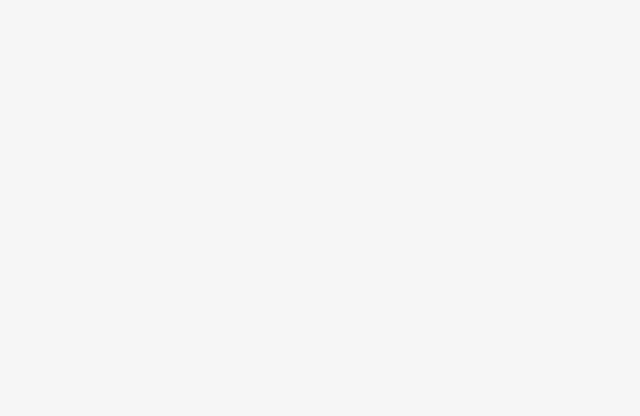
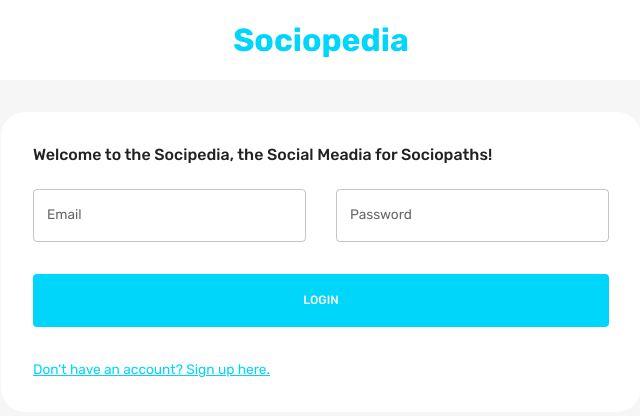
Before and after one commit to DEZester/MERN-app-web-social, a React (Create React App) app in the folder client/: page / in a window 1280 px wide. Shown: the top 416 px of the page, without its empty margins (319-959 px from the left). Built offline with nearby package versions, Linux system fonts and the light colour scheme.

Commit message:
Login page

```diff
--- a/client/src/index.js
+++ b/client/src/index.js
@@ -1,5 +1,5 @@
 import React from "react";
-import ReactDOM from "react-dom";
+import ReactDOM from "react-dom/client";
 import "./index.css";
 import App from "./App";
 import authReducer from "./state";
--- /dev/null
+++ b/client/src/scenens/loginPage/Form.jsx
@@ -0,0 +1,283 @@
+import { useState } from "react";
+import {
+  Box,
+  Button,
+  TextField,
+  useMediaQuery,
+  Typography,
+  useTheme,
+} from "@mui/material";
+import EditOutlinedIcon from "@mui/icons-material/EditOutlined";
+import { Formik } from "formik";
+import * as yup from "yup";
+import { Navigate, useNavigate } from "react-router-dom";
+import { useDispatch } from "react-redux";
+import { setLogin } from "state";
+import Dropzone from "react-dropzone";
+import FlexBetween from "components/FlexBetween";
+
+const registerSchema = yup.object().shape({
+  firstname: yup.string().required("required"),
+  lastName: yup.string().required("required"),
+  email: yup.string().email("invalid email").required("required"),
+  password: yup.string().required("required"),
+  location: yup.string().required("required"),
+  occupation: yup.string().required("required"),
+  picture: yup.string().required("required"),
+});
+
+const loginSchema = yup.object().shape({
+  email: yup.string().email("invalid email").required("required"),
+  password: yup.string().required("required"),
+});
+
+const initialValuesRegister = {
+  firstName: "",
+  lastName: "",
+  email: "",
+  password: "",
+  location: "",
+  occupation: "",
+  picture: "",
+};
+
+const initialValuesLogin = {
+  email: "",
+  password: "",
+};
+
+const Form = () => {
+  const [pageType, setPageType] = useState("login");
+  const { palette } = useTheme();
+  const dispatch = useDispatch();
+  const navigate = useNavigate();
+  const isNonMobile = useMediaQuery("(min-width: 600px)");
+  const isLogin = pageType === "login";
+  const isRegister = pageType === "register";
+
+  const register = async (values, onSubmitProps) => {
+    const formData = new FormData();
+    for (let value in values) {
+      formData.append(value, values[value]);
+    }
+    formData.append("picturePath", values.picture.name);
+
+    const savedUserResponse = await fetch(
+      "http://localhost:3001/auth/register",
+      {
+        method: "POST",
+        body: formData,
+      }
+    );
+    const savedUser = await savedUserResponse.json();
+    onSubmitProps.resetForm();
+
+    if (savedUser) {
+      setPageType("login");
+    }
+  };
+
+  const login = async (values, onSubmitProps) => {
+    const loggedInResponse = await fetch("http://localhost:3001/auth/login", {
+      method: "POST",
+      headers: { "Content-Type": "application/json" },
+      body: JSON.stringify(values),
+    });
+    const loggedIn = await loggedInResponse.json();
+    onSubmitProps.resetForm();
+    if (loggedIn) {
+      dispatch(
+        setLogin({
+          user: loggedIn.user,
+          token: loggedIn.token,
+        })
+      );
+      navigate("/home");
+    }
+  };
+
+  const handleFormSubmit = async (values, onSubmitProps) => {
+    if (isLogin) await login(values, onSubmitProps);
+    if (isRegister) await register(values, onSubmitProps);
+  };
+
+  return (
+    <Formik
+      onSubmit={handleFormSubmit}
+      initialValues={isLogin ? initialValuesLogin : initialValuesRegister}
+      validationSchema={isLogin ? loginSchema : registerSchema}
+    >
+      {({
+        values,
+        errors,
+        touched,
+        handleBlur,
+        handleChange,
+        handleSubmit,
+        setFieldValue,
+        resetForm,
+      }) => (
+        <form onSubmit={handleSubmit}>
+          <Box
+            display={"grid"}
+            gap={"30px"}
+            gridTemplateColumns={"repeat(4, minmax(0, 1fr))"}
+            sx={{
+              "&>div": { gridColumn: isNonMobile ? undefined : "span 4" },
+            }}
+          >
+            {isRegister && (
+              <>
+                <TextField
+                  label="First Name"
+                  onBlur={handleBlur}
+                  onChange={handleChange}
+                  value={values.firstName}
+                  name="firstName"
+                  error={
+                    Boolean(touched.firstName) && Boolean(errors.firstName)
+                  }
+                  helperText={touched.firstName && errors.firstName}
+                  sx={{
+                    gridColumn: "span 2",
+                  }}
+                />
+                <TextField
+                  label="Last Name"
+                  onBlur={handleBlur}
+                  onChange={handleChange}
+                  value={values.lastName}
+                  name="lastName"
+                  error={Boolean(touched.lastName) && Boolean(errors.lastName)}
+                  helperText={touched.lastName && errors.lastName}
+                  sx={{
+                    gridColumn: "span 2",
+                  }}
+                />
+                <TextField
+                  label="Location"
+                  onBlur={handleBlur}
+                  onChange={handleChange}
+                  value={values.location}
+                  name="location"
+                  error={Boolean(touched.location) && Boolean(errors.location)}
+                  helperText={touched.location && errors.location}
+                  sx={{
+                    gridColumn: "span 4",
+                  }}
+                />
+                <TextField
+                  label="Occupation"
+                  onBlur={handleBlur}
+                  onChange={handleChange}
+                  value={values.occupation}
+                  name="occupation"
+                  error={
+                    Boolean(touched.occupation) && Boolean(errors.occupation)
+                  }
+                  helperText={touched.occupation && errors.occupation}
+                  sx={{
+                    gridColumn: "span 4",
+                  }}
+                />
+                <Box
+                  gridColumn={"span 4"}
+                  border={`1px solid ${palette.neutral.medium}`}
+                  borderRadius={"5px"}
+                  p={"1rem"}
+                >
+                  <Dropzone
+                    acceptedFiles=".jpg,.jpeg,.png"
+                    multiple={false}
+                    onDrop={(acceptedFiles) =>
+                      setFieldValue("picture", acceptedFiles[0])
+                    }
+                  >
+                    {({ getRootProps, getInputProps }) => (
+                      <Box
+                        {...getRootProps()}
+                        border={`2px dashed ${palette.primary.main}`}
+                        p="1rem"
+                        sx={{ "&:hover": { cursor: "pointerr" } }}
+                      >
+                        <input {...getInputProps()} />
+                        {!values.picture ? (
+                          <p>Add Picture Here</p>
+                        ) : (
+                          <FlexBetween>
+                            <Typography>{values.picture.name}</Typography>
+                            <EditOutlinedIcon />
+                          </FlexBetween>
+                        )}
+                      </Box>
+                    )}
+                  </Dropzone>
+                </Box>
+              </>
+            )}
+
+            <TextField
+              label="Email"
+              onBlur={handleBlur}
+              onChange={handleChange}
+              value={values.email}
+              name="email"
+              error={Boolean(touched.email) && Boolean(errors.email)}
+              helperText={touched.email && errors.email}
+              sx={{
+                gridColumn: "span 2",
+              }}
+            />
+            <TextField
+              label="Password"
+              type="password"
+              onBlur={handleBlur}
+              onChange={handleChange}
+              value={values.password}
+              name="password"
+              error={Boolean(touched.password) && Boolean(errors.password)}
+              helperText={touched.password && errors.password}
+              sx={{
+                gridColumn: "span 2",
+              }}
+            />
+          </Box>
+
+          {/*BUTTONS */}
+          <Box>
+            <Button
+              fullWidth
+              type="submit"
+              sx={{
+                m: "2rem 0",
+                p: "1rem",
+                backgroundColor: palette.primary.main,
+                color: palette.background.default,
+                "&:hover": { color: palette.primary.main },
+              }}
+            >
+              {isLogin ? "LOGIN" : "REGISTER"}
+            </Button>
+            <Typography
+              onClick={() => {
+                setPageType(isLogin ? "register" : "login");
+                resetForm();
+              }}
+              sx={{
+                textDecoration: "underline",
+                color: palette.primary.main,
+                "&:hover": { cursor: "pointer", color: palette.primary.light },
+              }}
+            >
+              {isLogin
+                ? "Don't have an account? Sign up here."
+                : "Already have an account? Login here"}
+            </Typography>
+          </Box>
+        </form>
+      )}
+    </Formik>
+  );
+};
+
+export default Form;
--- a/client/src/scenens/loginPage/index.jsx
+++ b/client/src/scenens/loginPage/index.jsx
@@ -1,5 +1,37 @@
+import { Box, Typography, useTheme, useMediaQuery } from "@mui/material";
+import Form from "./Form";
+
 const LoginPage = () => {
-  return <div></div>;
+  const theme = useTheme();
+  const isNonMobileScreeens = useMediaQuery("(min-width: 1000px)");
+
+  return (
+    <Box>
+      <Box
+        width="100%"
+        backgroundColor={theme.palette.background.alt}
+        p="1rem 6%"
+        textAlign="center"
+      >
+        <Typography fontSize="32px" fontWeight="bold" color="primary">
+          Sociopedia
+        </Typography>
+      </Box>
+
+      <Box
+        width={isNonMobileScreeens ? "50%" : "93%"}
+        p={"2rem"}
+        m={"2rem auto"}
+        borderRadius={"1.5rem"}
+        backgroundColor={theme.palette.background.alt}
+      >
+        <Typography fontWeight={"500"} variant="h5" sx={{ mb: "1.5rem" }}>
+          Welcome to the Socipedia, the Social Meadia for Sociopaths!
+        </Typography>
+        <Form />
+      </Box>
+    </Box>
+  );
 };
 
 export default LoginPage;
```
